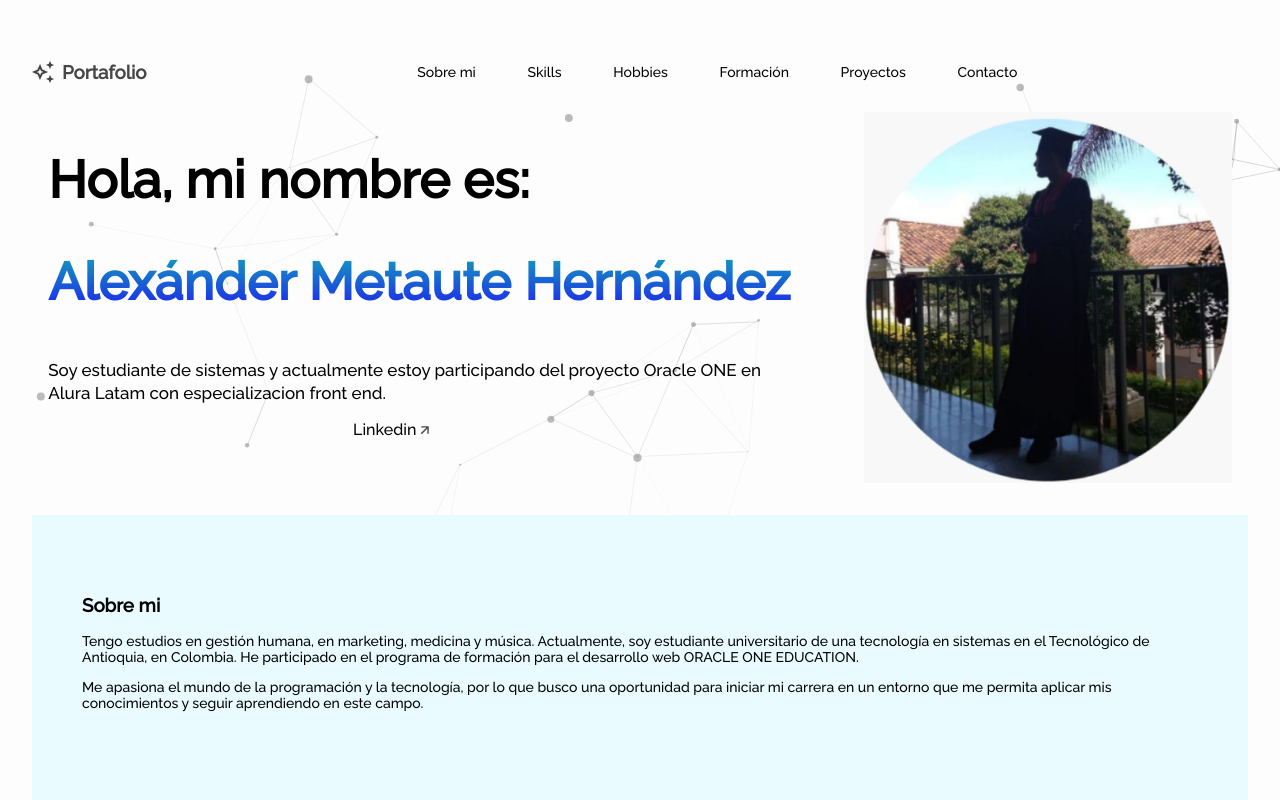
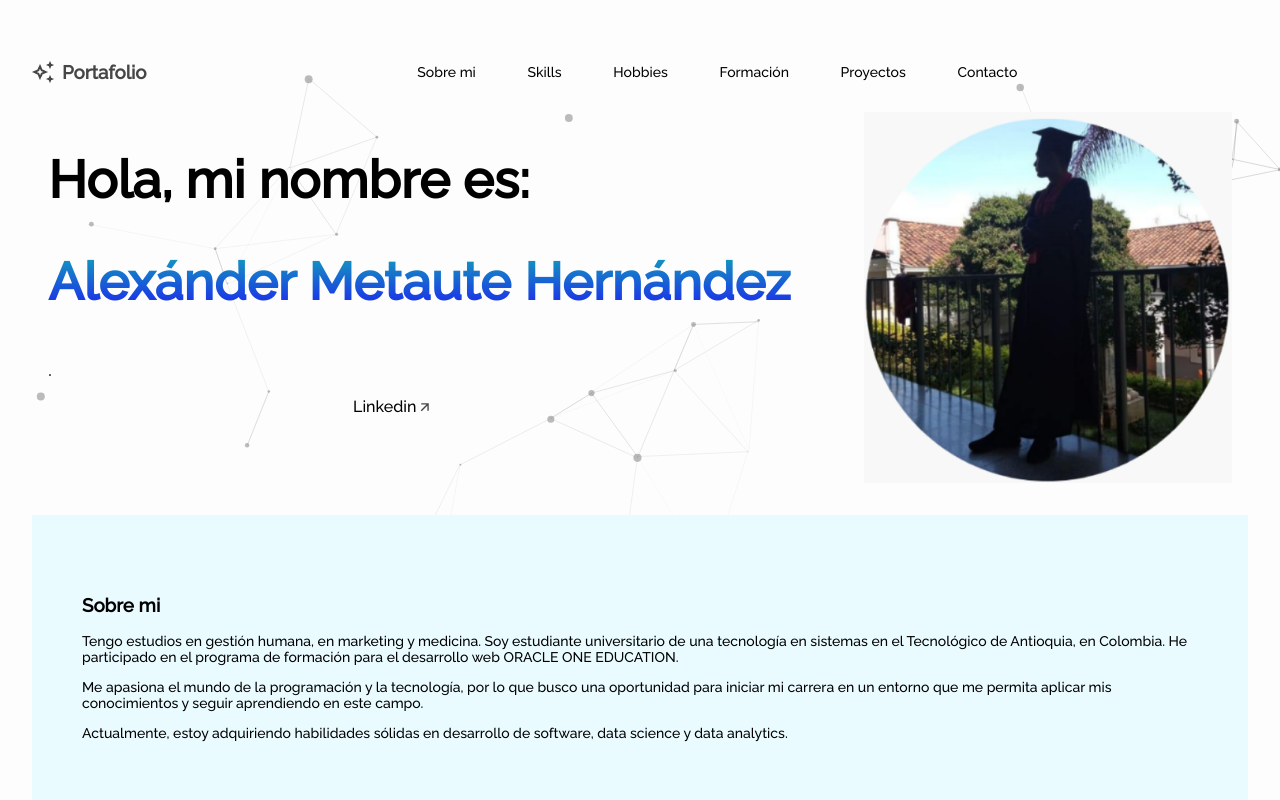
Before and after one commit to AlexoMetaute/portafolio.github.io, a website: page index.html in a window 1280 px wide. Shown: the top 800 px of the page. Drawn offline with Linux system fonts and the light colour scheme.

Commit message:
Update index.html

```diff
--- a/index.html
+++ b/index.html
@@ -46,7 +46,7 @@
                 <img class="profile" src="assets/profile.jpg">
                 <div class="title-container">
                     <h2>Hola, mi nombre es: <p class="nombre"> Alexánder Metaute Hernández</p></h2>
-                    <h3>Soy estudiante de sistemas y actualmente estoy participando del proyecto Oracle ONE en Alura Latam con especializacion front end.</h3>
+                    <h3> .</h3>
                     <ul>
                         <li><a href="https://www.linkedin.com/in/alex%C3%A1nder-metaute-hern%C3%A1ndez/">Linkedin <img src="assets\arrow.png"></a></li>
                 </div>
@@ -56,8 +56,9 @@
         <section class="about" id="sobre-mi">
             <div class="about-container">
                 <h3>Sobre mi</h3>
-                <p>Tengo estudios en gestión humana, en marketing, medicina y música. Actualmente, soy estudiante universitario de una tecnología en sistemas en el Tecnológico de Antioquia, en Colombia. He participado en el programa de formación para el desarrollo web ORACLE ONE EDUCATION. </p>
+                <p>Tengo estudios en gestión humana, en marketing y medicina. Soy estudiante universitario de una tecnología en sistemas en el Tecnológico de Antioquia, en Colombia. He participado en el programa de formación para el desarrollo web ORACLE ONE EDUCATION. </p>
                 <p>Me apasiona el mundo de la programación y la tecnología, por lo que busco una oportunidad para iniciar mi carrera en un entorno que me permita aplicar mis conocimientos y seguir aprendiendo en este campo.</p>
+                <p>Actualmente, estoy adquiriendo habilidades sólidas en desarrollo de software, data science y data analytics.</p>
             </div>
         </section>
 
```
